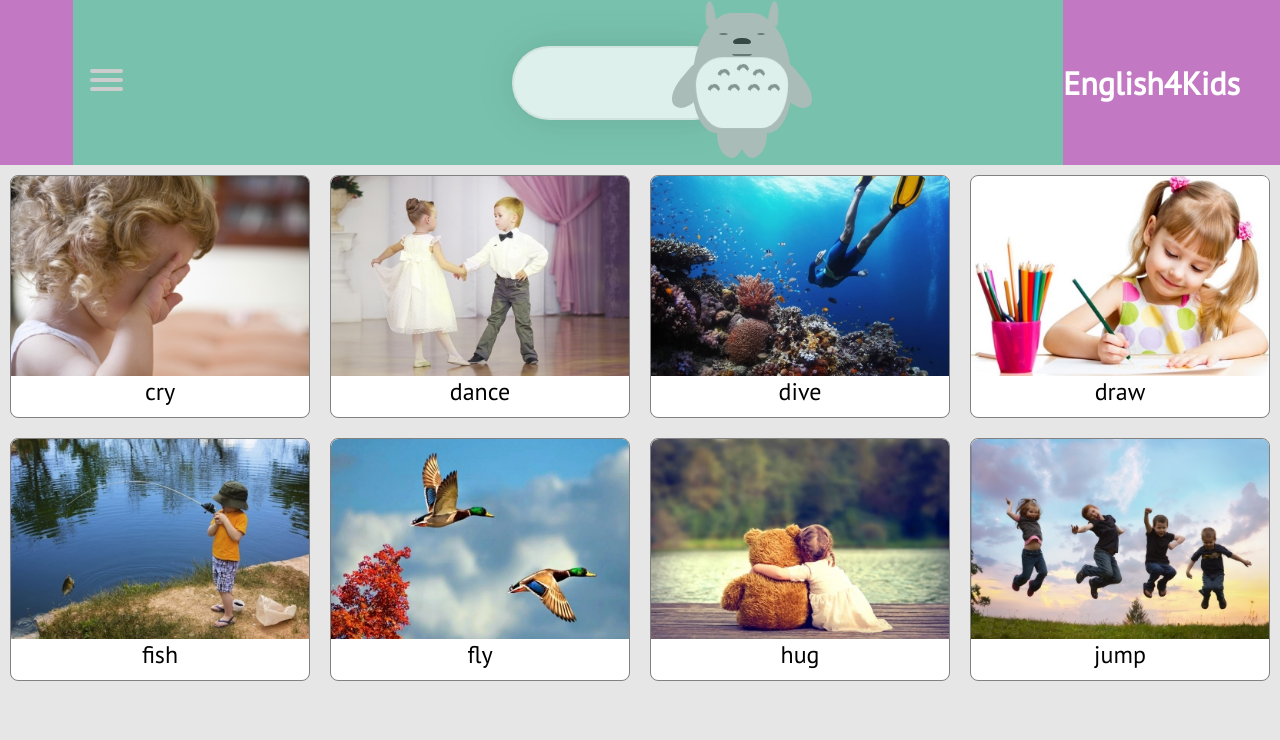
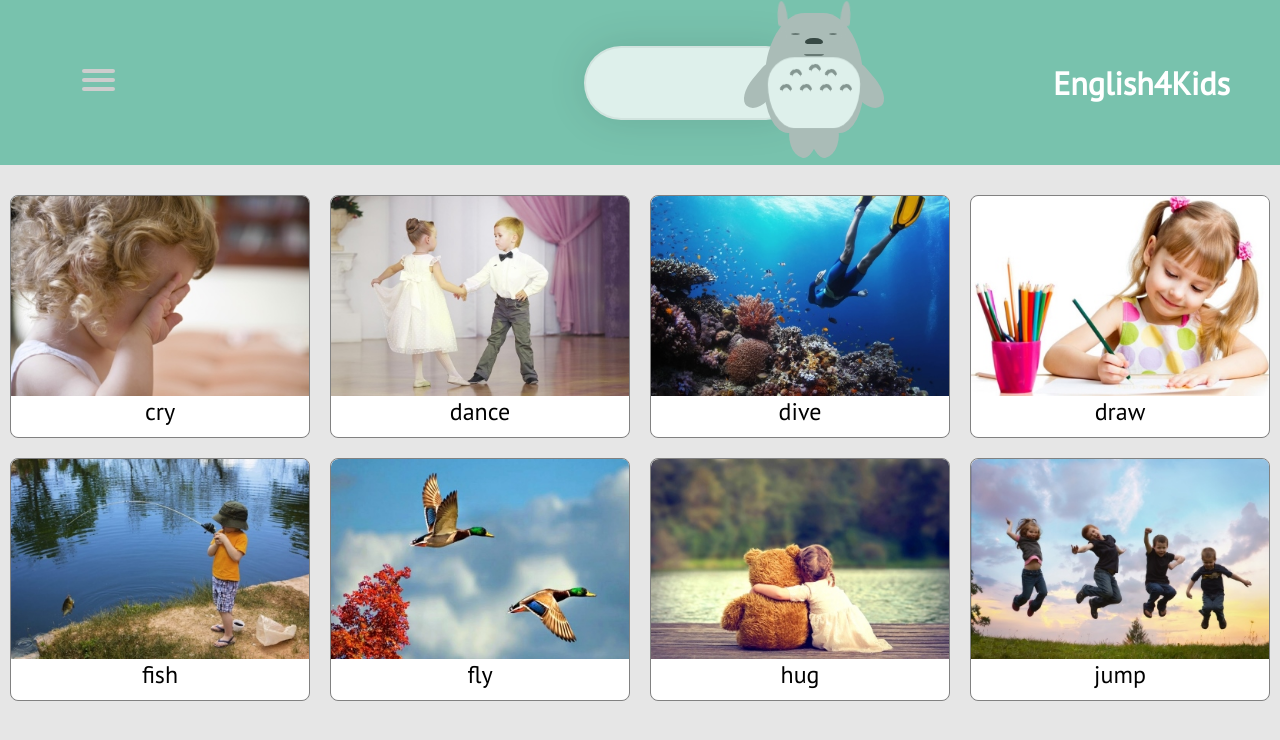
Before and after one commit to tastypurgen/english-for-kids, a website built with webpack: page index.html in a window 1280 px wide. Built offline with nearby package versions, Linux system fonts and the light colour scheme.

```diff
--- a/index.html
+++ b/index.html
@@ -10,7 +10,7 @@
 <body>
 
   <header class="header">
-    <nav role="navigation">
+    <nav>
       <div id="menuToggle">
         <input type="checkbox" />
         <span></span>
--- a/src/sass/components/_card.scss
+++ b/src/sass/components/_card.scss
@@ -2,6 +2,7 @@
 	display: flex;
 	flex-wrap: wrap;
 	justify-content: center;
+	margin-top: 20px;
 }
 
 .card {
--- a/src/sass/components/_hamburger.scss
+++ b/src/sass/components/_hamburger.scss
@@ -1,7 +1,7 @@
 #menuToggle {
 	display: block;
 	position: relative;
-	left: 50px;
+	left: 115px;
 
 	z-index: 1;
 
@@ -97,7 +97,7 @@
 #menu {
 	position: absolute;
 	width: 300px;
-	height: 110vh;
+	height: 100vh;
 	margin: -100px 0 0 -90px;
 	padding: 75px;
 	padding-top: 125px;
--- a/src/sass/components/_swither.scss
+++ b/src/sass/components/_swither.scss
@@ -23,6 +23,8 @@
 		margin-right: 20px;
 		font-size: 2rem;
 		line-height: 30px;
+		user-select: none;
+		cursor: default;
 	}
 
 	.wrap {
@@ -258,6 +260,7 @@
 			top: 0;
 			z-index: 999;
 			opacity: 0;
+			cursor: pointer;
 			&:checked {
 				& ~ .totoro {
 					transform: translateX(180px) translateY(-5px);
--- a/src/sass/layouts/_header.scss
+++ b/src/sass/layouts/_header.scss
@@ -3,7 +3,10 @@
 	justify-content: space-around;
 	align-items: center;
 	background: $color-primary;
-	padding: 0 40px;
+}
+
+nav {
+	margin-left: -33px;
 }
 
 .navbar {
@@ -11,6 +14,8 @@
 }
 
 .logo {
+	position: absolute;
+	right: 50px;
 	color: white;
 	cursor: default;
 }
```
